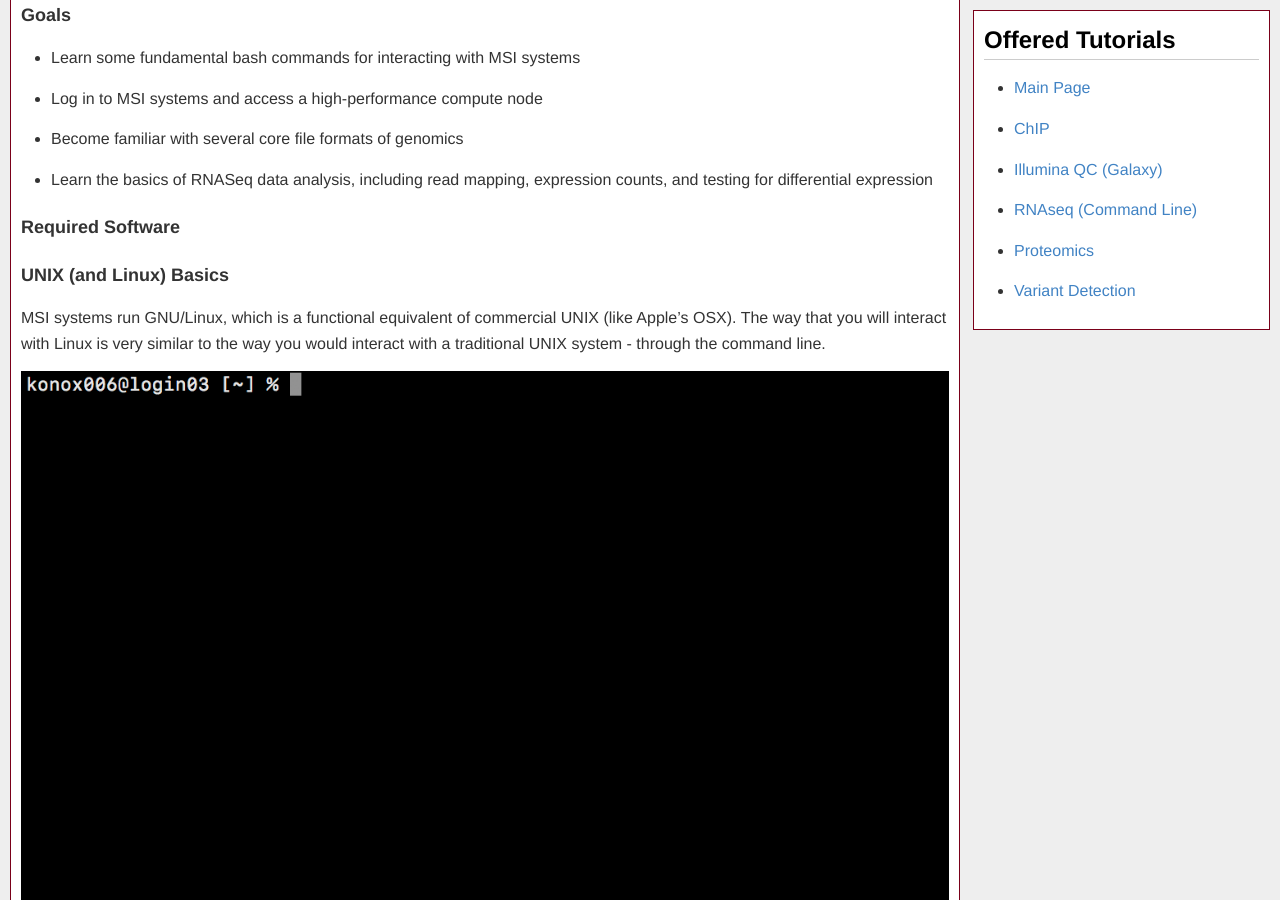
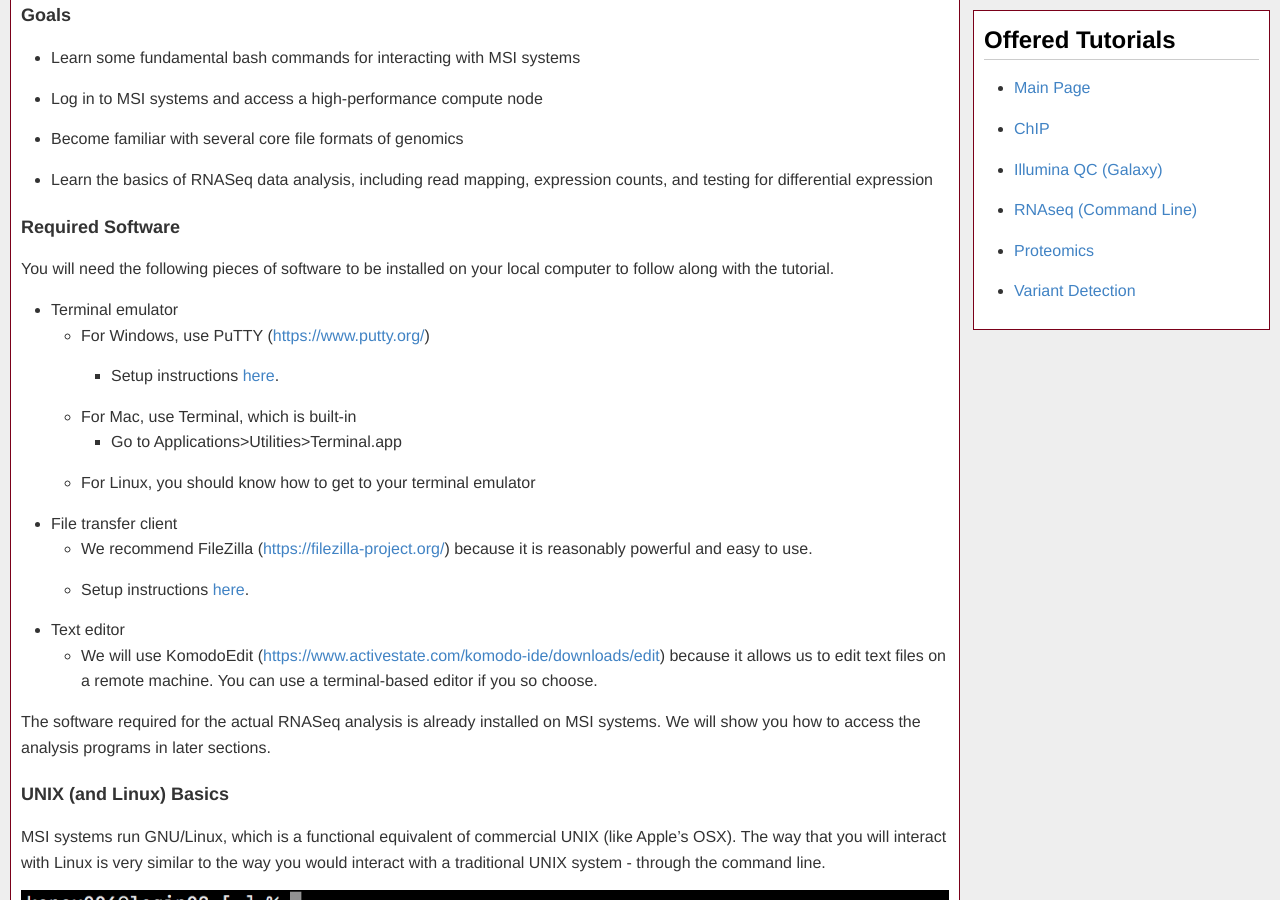
Before and after one commit to msi-ris/Tutorials, a Jekyll site: the page built from rnaseq_cmd.md, in a window 1280 px wide and 900 px high, scrolled down 225 px. Built offline with Jekyll 4.4.1, drawn with Linux system fonts in a browser that asks for light colours.

Commit message:
Update rnaseq

```diff
--- a/rnaseq_cmd.md
+++ b/rnaseq_cmd.md
@@ -22,6 +22,27 @@ delivered: NA
   counts, and testing for differential expression
 
 ### Required Software
+You will need the following pieces of software to be installed on your local
+computer to follow along with the tutorial.
+
+- Terminal emulator
+    - For Windows, use PuTTY (<https://www.putty.org/>)
+        - Setup instructions [here](https://www.msi.umn.edu/support/faq/how-do-i-configure-putty-connect-msi-unix-systems).
+    - For Mac, use Terminal, which is built-in
+        - Go to Applications>Utilities>Terminal.app
+    - For Linux, you should know how to get to your terminal emulator
+- File transfer client
+    - We recommend FileZilla (<https://filezilla-project.org/>) because it is
+      reasonably powerful and easy to use.
+    - Setup instructions [here](https://www.msi.umn.edu/support/faq/how-do-i-use-filezilla-transfer-data).
+- Text editor
+    - We will use KomodoEdit (<https://www.activestate.com/komodo-ide/downloads/edit>)
+      because it allows us to edit text files on a remote machine. You can use
+      a terminal-based editor if you so choose.
+
+The software required for the actual RNASeq analysis is already installed on MSI
+systems. We will show you how to access the analysis programs in later sections.
+
 ### UNIX (and Linux) Basics
 MSI systems run GNU/Linux, which is a functional equivalent of commercial UNIX
 (like Apple's OSX). The way that you will interact with Linux is very similar to
```
